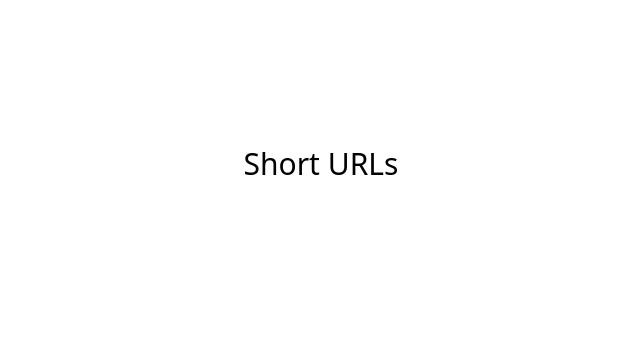
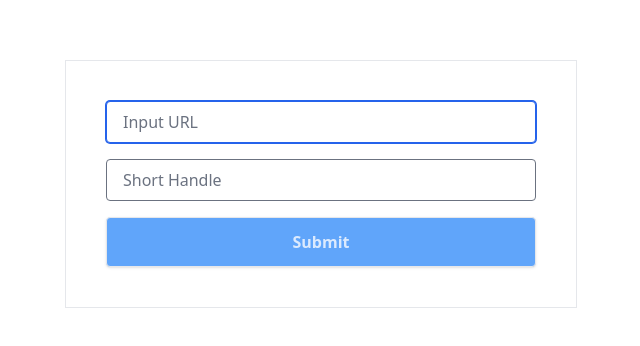
Before and after one commit to quanhua92/next-short-urls, a Next.js app: page / in a window 1280 px wide. Shown: the part 236-582 px from the top of the page, without its empty margins (319-959 px from the left). Built offline with nearby package versions, Linux system fonts and the light colour scheme.

Commit message:
simple submit url form

```diff
--- a/package.json
+++ b/package.json
@@ -8,13 +8,17 @@
     "lint": "next lint"
   },
   "dependencies": {
+    "@hookform/resolvers": "^2.8.6",
     "@prisma/client": "^3.8.1",
+    "@tailwindcss/forms": "^0.4.0",
     "autoprefixer": "^10.4.2",
     "next": "12.0.8",
     "postcss": "^8.4.5",
     "react": "17.0.2",
     "react-dom": "17.0.2",
-    "tailwindcss": "^3.0.15"
+    "react-hook-form": "^7.24.1",
+    "tailwindcss": "^3.0.15",
+    "zod": "^3.11.6"
   },
   "devDependencies": {
     "@types/node": "17.0.8",
--- a/pages/index.tsx
+++ b/pages/index.tsx
@@ -1,7 +1,69 @@
+import { useForm, SubmitHandler } from "react-hook-form";
+import { zodResolver } from "@hookform/resolvers/zod";
+import * as z from "zod";
+
+type FormData = {
+  url: string;
+  shortUrl: string;
+};
+
+const FormSchema = z.object({
+  url: z.string().nonempty({ message: "Please enter a URL" }).url(),
+  shortUrl: z.string().max(30),
+});
+
 export default function Home() {
+  const {
+    register,
+    handleSubmit,
+    formState: { errors },
+  } = useForm<FormData>({
+    resolver: zodResolver(FormSchema),
+  });
+  const onSubmit: SubmitHandler<FormData> = (data) => console.log(data);
+
+  console.log(errors);
+
   return (
     <div className="flex h-screen max-w-7xl items-center justify-center m-auto">
-      <h1 className="text-3xl">Short URLs</h1>
+      <form
+        className="w-full border py-10 px-10 mt-10 max-w-lg"
+        onSubmit={handleSubmit(onSubmit)}
+      >
+        <div>
+          <input
+            className="border-solid border-gray-3000 border py-2 px-4 w-full rounded text-gray-700"
+            placeholder="Input URL"
+            autoFocus
+            type="text"
+            {...register("url", { required: true })}
+          />
+          {errors.url && (
+            <div className="mb-3 text-normal text-red-500">
+              {errors.url.message}
+            </div>
+          )}
+        </div>
+        <div className="mt-4">
+          <input
+            className="border-solid border-gray-3000 border py-2 px-4 w-full rounded text-gray-700"
+            placeholder="Short Handle"
+            type="text"
+            {...register("shortUrl")}
+          />
+          {errors.shortUrl && (
+            <div className="mb-3 text-normal text-red-500">
+              {errors.shortUrl.message}
+            </div>
+          )}
+        </div>
+        <button
+          className="mt-4 w-full bg-blue-400 hover:bg-blue-600 text-blue-100 border shadow py-3 px-6 font-semibold rounded"
+          type="submit"
+        >
+          Submit
+        </button>
+      </form>
     </div>
   );
 }
--- a/tailwind.config.js
+++ b/tailwind.config.js
@@ -6,5 +6,5 @@ module.exports = {
   theme: {
     extend: {},
   },
-  plugins: [],
+  plugins: [require("@tailwindcss/forms")],
 };
```
Also changed, not shown: 1 other file (tests, documents, lock files or other folders).
